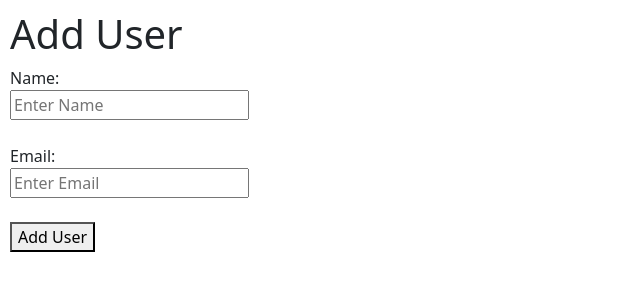
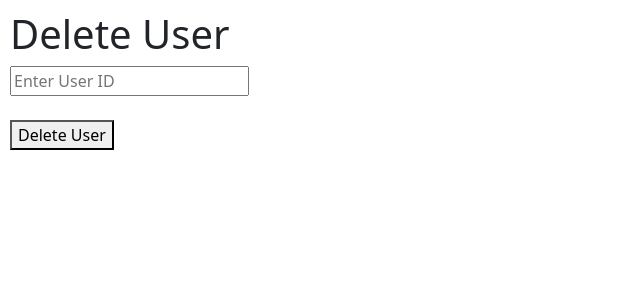
Before and after one commit to aimanaziz2000066/React-Practices, a React (Vite) app: page / in a window 1280 px wide. Shown: the top 300 px of the page, without its empty margins (0-640 px from the left). Built offline with nearby package versions, Linux system fonts and the light colour scheme.

Commit message:
Integrated API for DELETE method

```diff
--- a/src/App.jsx
+++ b/src/App.jsx
@@ -952,36 +952,105 @@
 // export default App;
 
 //Integrate API for POST Method:-
-import { useState } from "react";
+// import { useState } from "react";
+
+// function App() {
+//   const [name, setName] = useState("");
+//   const [email, setEmail] = useState("");
+
+//   const handleSubmit = async (e) => {
+//     e.preventDefault();
+
+//     const userData = {
+//       name: name,
+//       email: email,
+//     };
+
+//     try {
+//       const response = await fetch(
+//         "https://jsonplaceholder.typicode.com/users",
+//         {
+//           method: "POST",
+//           headers: {
+//             "Content-Type": "application/json",
+//           },
+//           body: JSON.stringify(userData),
+//         }
+//       );
+
+//       const data = await response.json();
+
+//       console.log("Response:", data);
+//       alert("User Added Successfully!");
+//     } catch (error) {
+//       console.log("Error:", error);
+//       alert("Something went wrong!");
+//     }
+//   };
+
+//   return (
+//     <div>
+//       <h1>Add User</h1>
+
+//       <form onSubmit={handleSubmit}>
+//         <label>Name:</label>
+//         <br />
+
+//         <input
+//           type="text"
+//           placeholder="Enter Name"
+//           value={name}
+//           onChange={(e) => setName(e.target.value)}
+//         />
+
+//         <br />
+//         <br />
+
+//         <label>Email:</label>
+//         <br />
+
+//         <input
+//           type="email"
+//           placeholder="Enter Email"
+//           value={email}
+//           onChange={(e) => setEmail(e.target.value)}
+//         />
+
+//         <br />
+//         <br />
+
+//         <button type="submit">Add User</button>
+//       </form>
+//     </div>
+//   );
+// }
+
+// export default App;
+
+//Integrate API for DELETE Method:-
+  import { useState } from "react";
 
 function App() {
-  const [name, setName] = useState("");
-  const [email, setEmail] = useState("");
+  const [userId, setUserId] = useState("");
 
-  const handleSubmit = async (e) => {
-    e.preventDefault();
-
-    const userData = {
-      name: name,
-      email: email,
-    };
+  const handleDelete = async () => {
+    if (userId === "") {
+      alert("Please enter User ID");
+      return;
+    }
 
     try {
       const response = await fetch(
-        "https://jsonplaceholder.typicode.com/users",
+        `https://jsonplaceholder.typicode.com/users/${userId}`,
         {
-          method: "POST",
-          headers: {
-            "Content-Type": "application/json",
-          },
-          body: JSON.stringify(userData),
+          method: "DELETE",
         }
       );
 
-      const data = await response.json();
-
-      console.log("Response:", data);
-      alert("User Added Successfully!");
+      if (response.ok) {
+        alert("User Deleted Successfully!");
+        setUserId("");
+      }
     } catch (error) {
       console.log("Error:", error);
       alert("Something went wrong!");
@@ -990,37 +1059,19 @@ function App() {
 
   return (
     <div>
-      <h1>Add User</h1>
+      <h1>Delete User</h1>
 
-      <form onSubmit={handleSubmit}>
-        <label>Name:</label>
-        <br />
+      <input
+        type="number"
+        placeholder="Enter User ID"
+        value={userId}
+        onChange={(e) => setUserId(e.target.value)}
+      />
 
-        <input
-          type="text"
-          placeholder="Enter Name"
-          value={name}
-          onChange={(e) => setName(e.target.value)}
-        />
+      <br />
+      <br />
 
-        <br />
-        <br />
-
-        <label>Email:</label>
-        <br />
-
-        <input
-          type="email"
-          placeholder="Enter Email"
-          value={email}
-          onChange={(e) => setEmail(e.target.value)}
-        />
-
-        <br />
-        <br />
-
-        <button type="submit">Add User</button>
-      </form>
+      <button onClick={handleDelete}>Delete User</button>
     </div>
   );
 }
```
